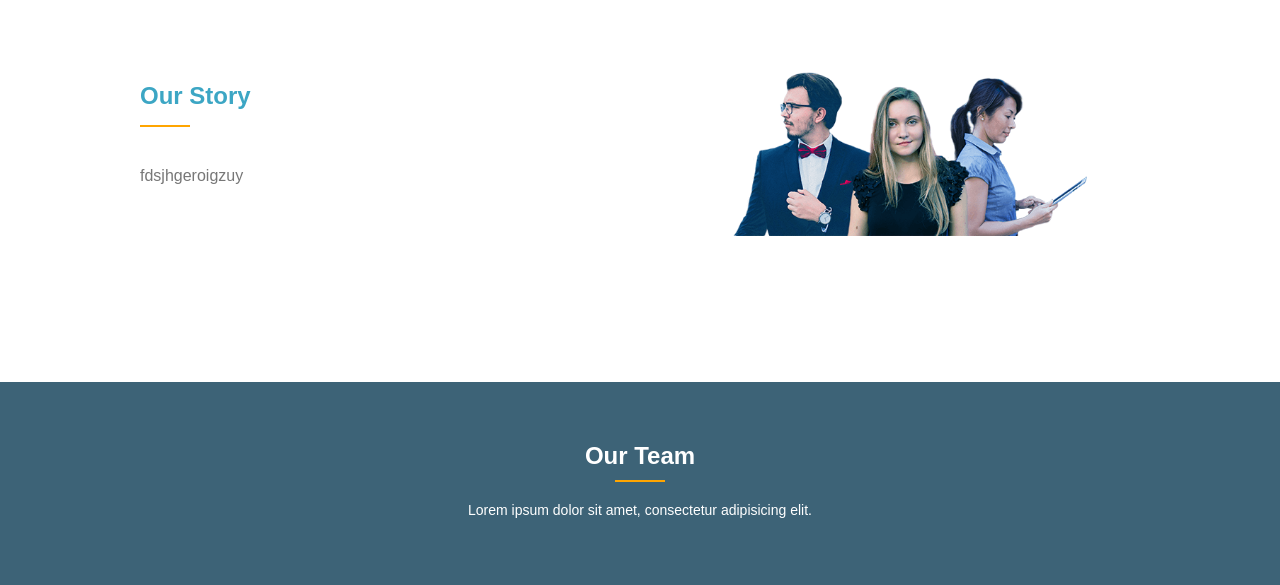
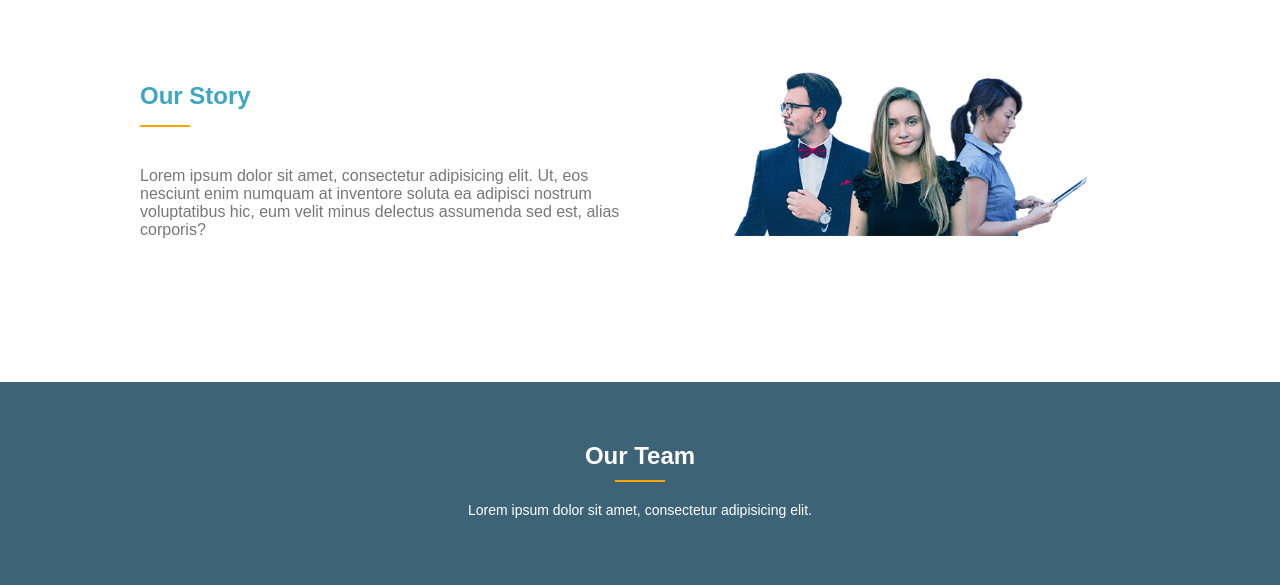
Before and after one commit to simplon-renaudV/Integration, a plain HTML site: page index.html in a window 1280 px wide. Shown: the part 190-775 px from the top of the page. Drawn offline with Linux system fonts and the light colour scheme.

Commit message:
correction

```diff
--- a/index.html
+++ b/index.html
@@ -31,7 +31,9 @@
       <div class="bio">
         <h2>Our Story</h2>
         <hr>
-          <p>fdsjhgeroigzuy</p>
+          <p>Lorem ipsum dolor sit amet, consectetur adipisicing elit. Ut, eos nesciunt
+             enim numquam at inventore soluta ea adipisci nostrum voluptatibus hic,
+              eum velit minus delectus assumenda sed est, alias corporis?</p>
       </div>
           <img src="./img/about-us.png" alt="">
   </div>
```
